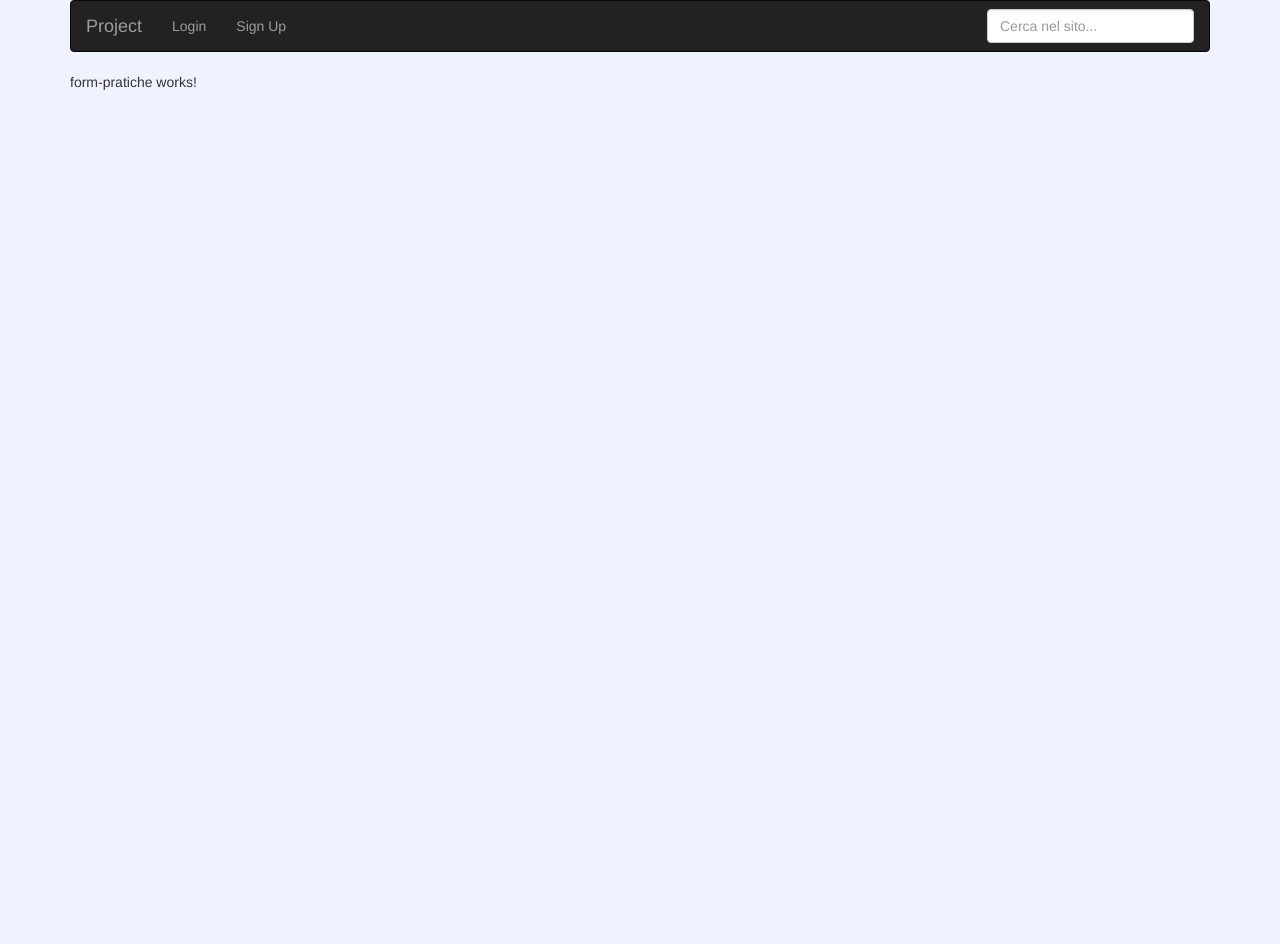
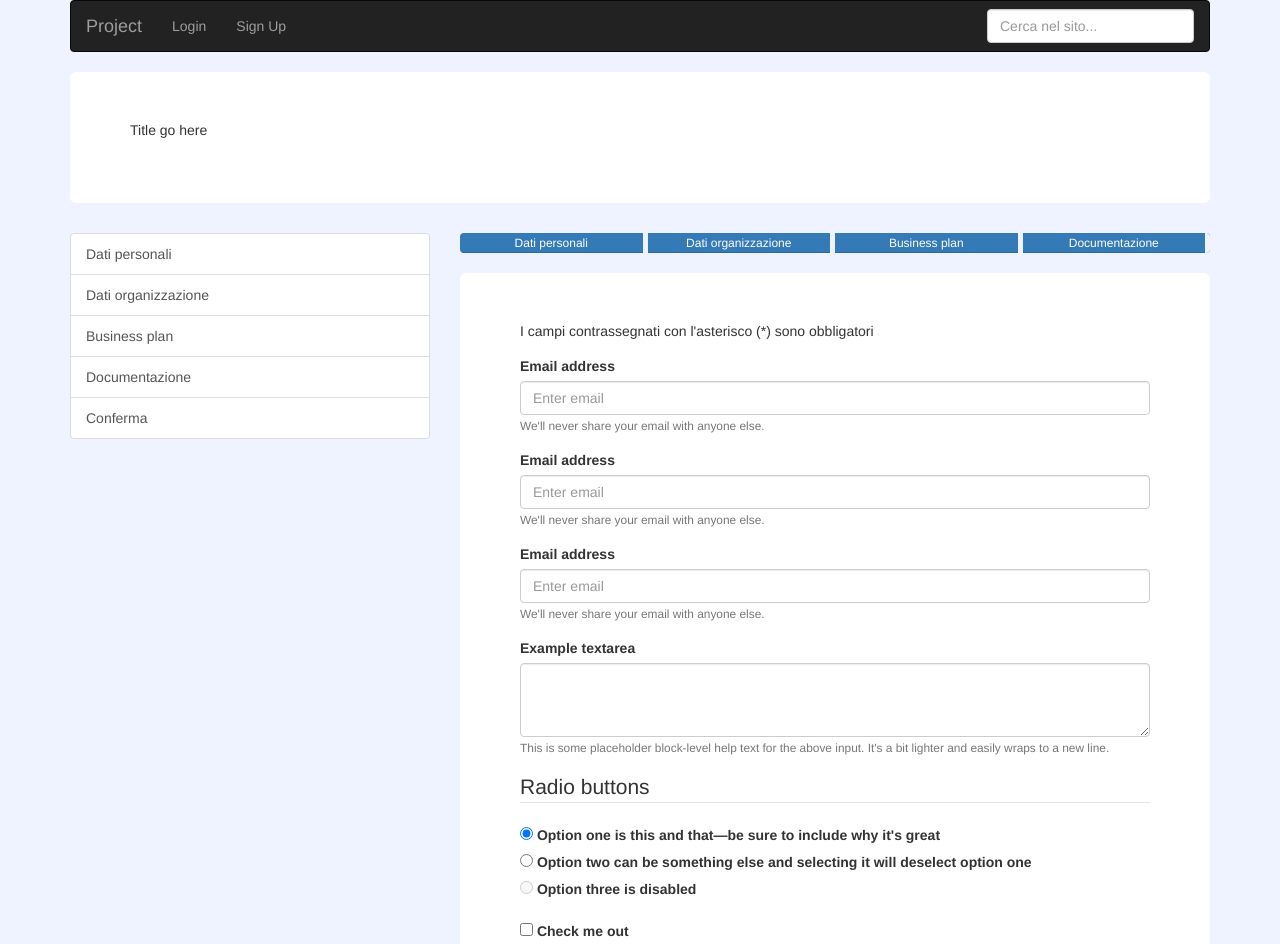
Before and after one commit to bonanzinga27/Happy500, an Angular app in the folder src/main/webapp/: page /pratica in a window 1280 px wide. Shown: the top 944 px of the page. Before the commit the page ends 800 px from the top, so only its background shows below. Built offline with nearby package versions, Linux system fonts and the light colour scheme.

Commit message:
Form per le pratiche WIP

```diff
--- a/src/main/webapp/src/app/form-pratiche/form-pratiche.component.css
+++ b/src/main/webapp/src/app/form-pratiche/form-pratiche.component.css
@@ -0,0 +1,12 @@
+.progress-bar {
+  border-right: solid 5px #EEF3FF;
+}
+.progress-bar:last-child {
+  border: none;
+}
+p{
+  font-size: 14px;
+}
+.jumbotron{
+  background-color:#ffffff;
+}
--- a/src/main/webapp/src/app/form-pratiche/form-pratiche.component.html
+++ b/src/main/webapp/src/app/form-pratiche/form-pratiche.component.html
@@ -1,3 +1,73 @@
-<p>
-  form-pratiche works!
-</p>
+<div class="jumbotron">
+  <p>Title go here</p>
+</div>
+<div class="row">
+  <!-- Tab item list -->
+  <div class="col col-sm-4 col col-lg-4 col-md-4 ">
+    <div class="list-group">
+      <a *ngFor="let tab of tabs.tabList" routerLink="tab.path" class="list-group-item">{{tab.title}}</a>
+    </div>
+  </div>
+  <!-- Progressive bar -->
+  <div class="col col-sm-8 col-lg-8 col-md-8">
+    <div class="progress">
+      <div class="progress-bar" *ngFor="let tab of tabs.tabList" [style.width]="tab.width">
+        <span>{{tab.title}}</span>
+      </div>
+    </div>
+    <!-- Pratiche form -->
+    <div class="jumbotron">
+      <p>I campi contrassegnati con l'asterisco (*) sono obbligatori</p>
+      <form>
+        <div class="form-group">
+          <label for="exampleInputEmail1">Email address</label>
+          <input type="email" class="form-control" id="exampleInputEmail1" aria-describedby="emailHelp" placeholder="Enter email">
+          <small id="emailHelp" class="form-text text-muted">We'll never share your email with anyone else.</small>
+        </div>
+        <div class="form-group">
+          <label for="exampleInputEmail1">Email address</label>
+          <input type="email" class="form-control" id="exampleInputEmail1" aria-describedby="emailHelp" placeholder="Enter email">
+          <small id="emailHelp" class="form-text text-muted">We'll never share your email with anyone else.</small>
+        </div>
+        <div class="form-group">
+          <label for="exampleInputEmail1">Email address</label>
+          <input type="email" class="form-control" id="exampleInputEmail1" aria-describedby="emailHelp" placeholder="Enter email">
+          <small id="emailHelp" class="form-text text-muted">We'll never share your email with anyone else.</small>
+        </div>
+        <div class="form-group">
+          <label for="exampleTextarea">Example textarea</label>
+          <textarea class="form-control" id="exampleTextarea" rows="3"></textarea>
+          <small id="fileHelp" class="form-text text-muted">This is some placeholder block-level help text for the above input. It's a bit lighter and easily wraps to a new line.</small>
+        </div>
+        <fieldset class="form-group">
+          <legend>Radio buttons</legend>
+          <div class="form-check">
+            <label class="form-check-label">
+              <input type="radio" class="form-check-input" name="optionsRadios" id="optionsRadios1" value="option1" checked>
+              Option one is this and that&mdash;be sure to include why it's great
+            </label>
+          </div>
+          <div class="form-check">
+            <label class="form-check-label">
+              <input type="radio" class="form-check-input" name="optionsRadios" id="optionsRadios2" value="option2">
+              Option two can be something else and selecting it will deselect option one
+            </label>
+          </div>
+          <div class="form-check disabled">
+            <label class="form-check-label">
+              <input type="radio" class="form-check-input" name="optionsRadios" id="optionsRadios3" value="option3" disabled>
+              Option three is disabled
+            </label>
+          </div>
+        </fieldset>
+        <div class="form-check">
+          <label class="form-check-label">
+            <input type="checkbox" class="form-check-input">
+            Check me out
+          </label>
+        </div>
+        <button type="submit" class="btn btn-primary">Submit</button>
+      </form>
+    </div>
+  </div>
+</div>
--- a/src/main/webapp/src/app/form-pratiche/form-pratiche.component.ts
+++ b/src/main/webapp/src/app/form-pratiche/form-pratiche.component.ts
@@ -1,4 +1,5 @@
 import { Component, OnInit } from '@angular/core';
+import {TabsService} from "../tabs.service";
 
 @Component({
   selector: 'app-form-pratiche',
@@ -7,7 +8,7 @@ import { Component, OnInit } from '@angular/core';
 })
 export class FormPraticheComponent implements OnInit {
 
-  constructor() { }
+  constructor(private tabs:TabsService) { }
 
   ngOnInit() {
   }
--- a/src/main/webapp/src/app/tabs.service.ts
+++ b/src/main/webapp/src/app/tabs.service.ts
@@ -3,11 +3,12 @@ import { Injectable } from '@angular/core';
 @Injectable()
 export class TabsService {
 
-  myList = [
-    {title: 'Item title1'},
-    {title: 'Item title2'},
-    {title: 'Item title3'},
-    {title: 'Item title4'},
+  tabList = [
+    {title: 'Dati personali', path: "/",width:'25%'},
+    {title: 'Dati organizzazione', path: "/",width:'25%'},
+    {title: 'Business plan', path: "/",width:'25%'},
+    {title: 'Documentazione', path: "/",width:'25%'},
+    {title: 'Conferma', path: "/",width:'25%'}
   ];
 
   constructor() { }
```
